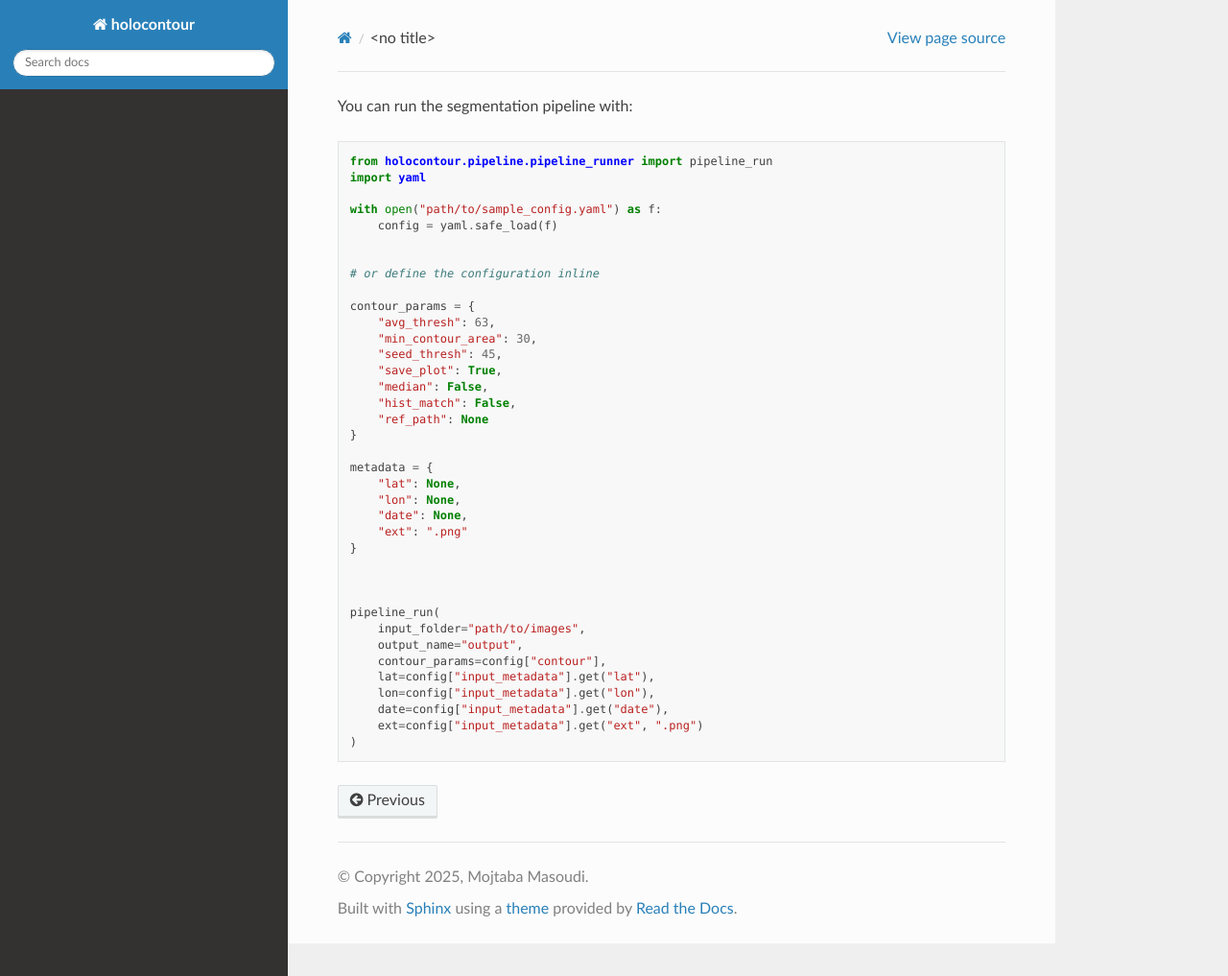
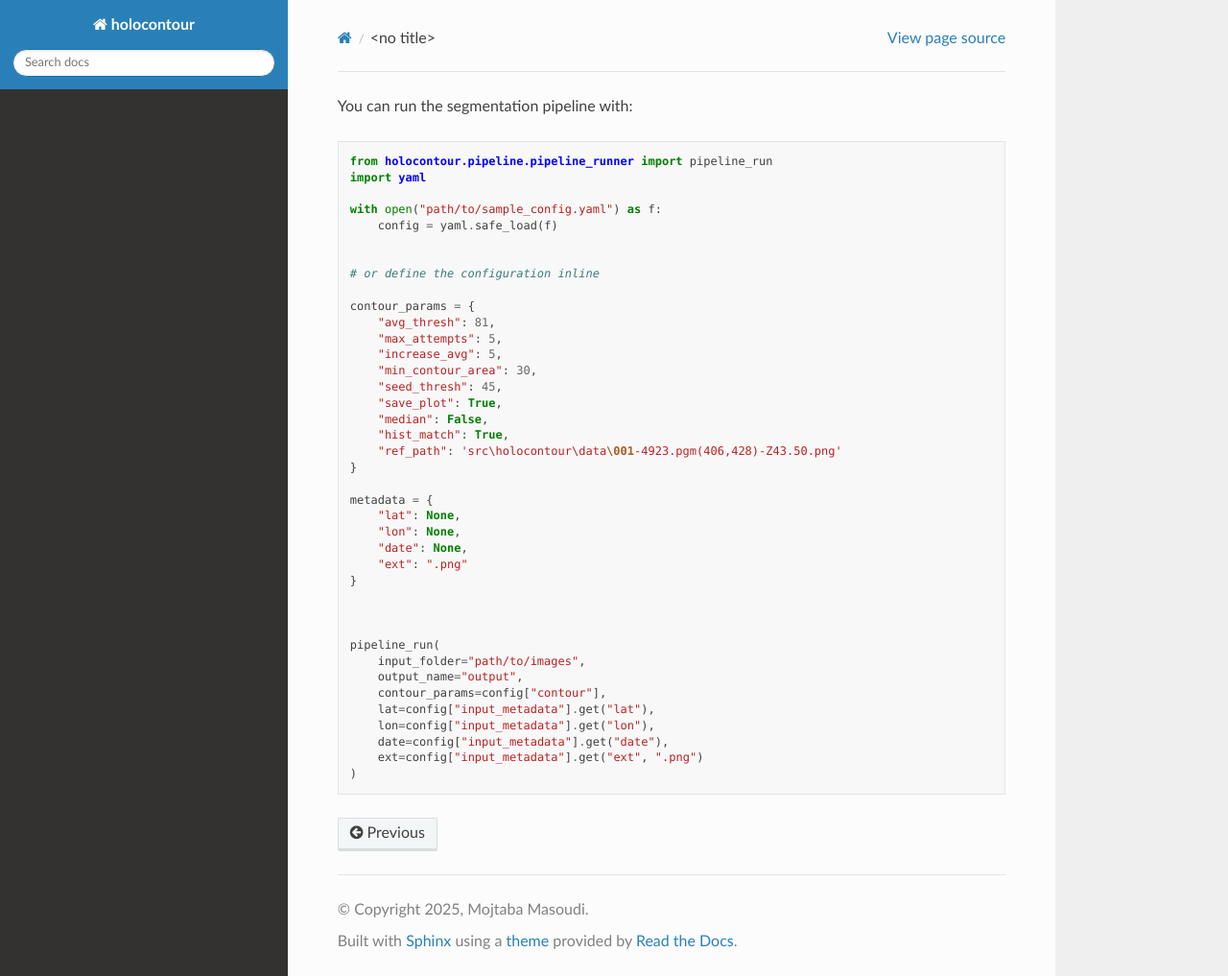
Before and after one commit to Mojtabamsd/Holo_contour, a Sphinx documentation site: the page built from docs/source/usage.md, in a window 1280 px wide and 1017 px high. Shown: the whole window at 96% size. Built offline with Sphinx 7.4.7 and the Read the Docs theme 3.1.0, drawn with Linux system fonts in a browser that asks for light colours; pages that are not in the unit, such as notebooks, are missing from menus.

Commit message:
update new parameters

```diff
--- a/docs/source/usage.md
+++ b/docs/source/usage.md
@@ -11,13 +11,15 @@ with open("path/to/sample_config.yaml") as f:
 # or define the configuration inline
 
 contour_params = {
-    "avg_thresh": 63,
+    "avg_thresh": 81,
+    "max_attempts": 5,
+    "increase_avg": 5,
     "min_contour_area": 30,
     "seed_thresh": 45,
     "save_plot": True,
     "median": False,
-    "hist_match": False,
-    "ref_path": None
+    "hist_match": True,
+    "ref_path": 'src\holocontour\data\001-4923.pgm(406,428)-Z43.50.png'
 }
 
 metadata = {
```
